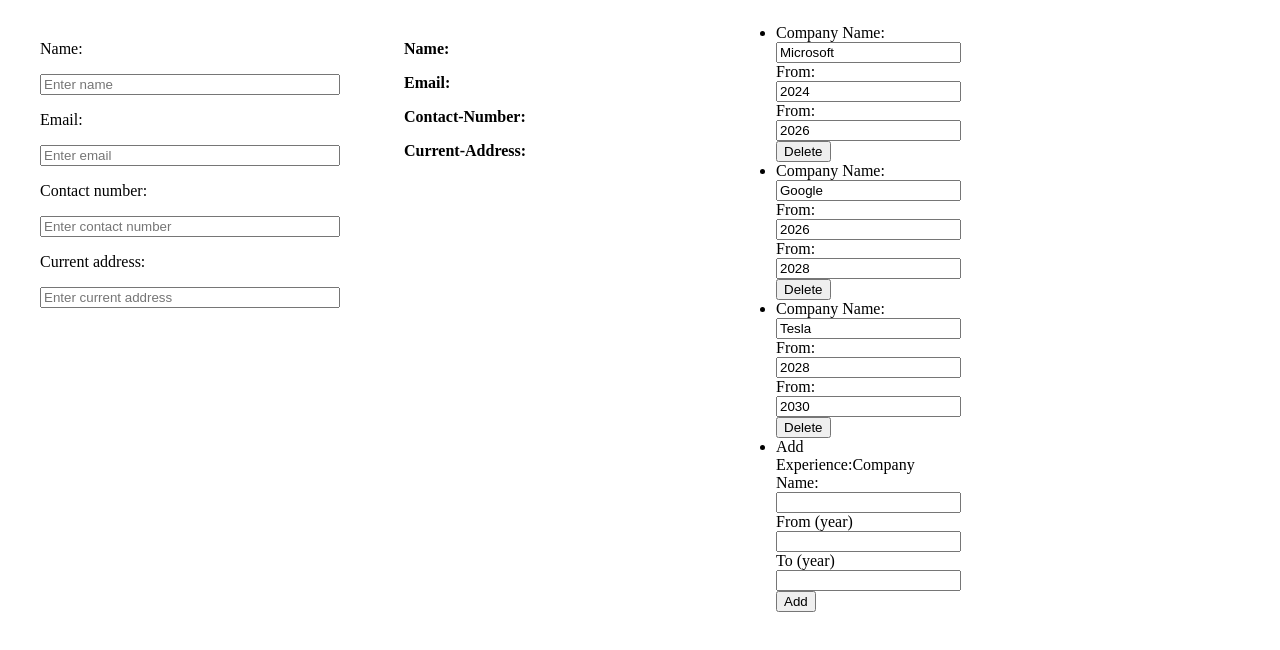
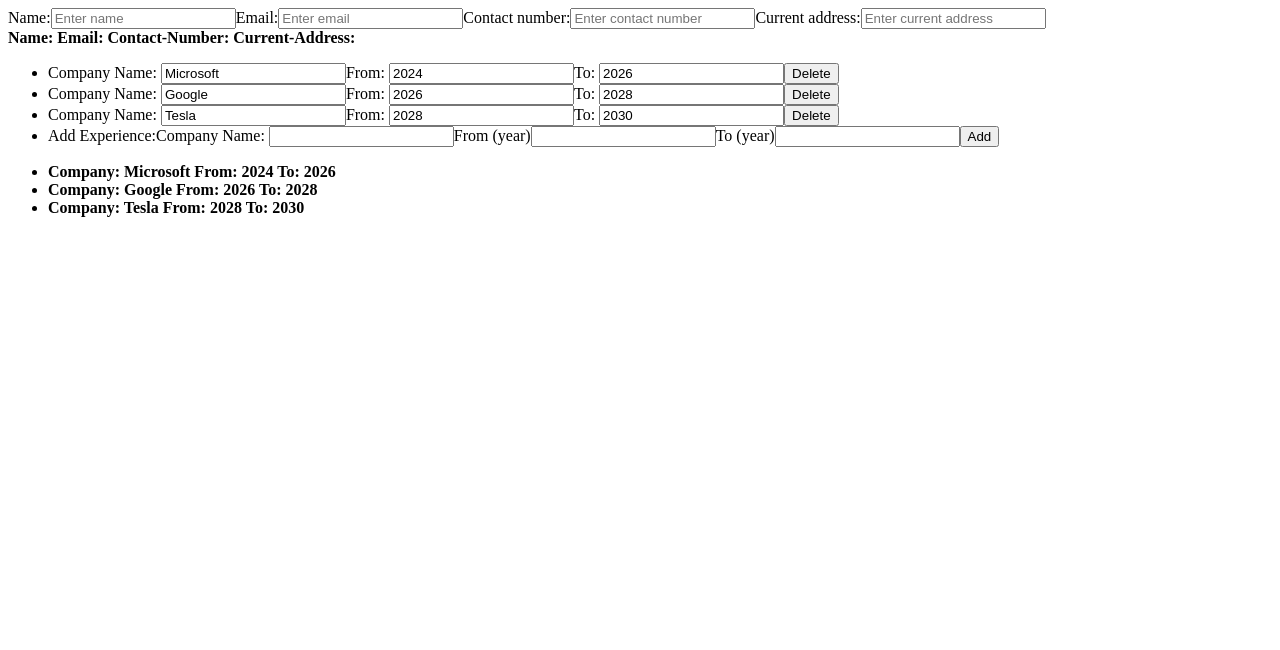
Before and after one commit to AnuragYadav404/cv-application, a React (Vite) app in the folder cv-application/: page / in a window 1280 px wide. Shown: the top 650 px of the page. Built offline with nearby package versions, Linux system fonts and the light colour scheme.

Commit message:
Restructures WorkExperience and Implements DisplayWorkExperience

```diff
--- a/cv-application/src/App.css
+++ b/cv-application/src/App.css
@@ -1,4 +1,4 @@
-
+/*
 .mainDiv {
   display: flex;
 }
@@ -19,4 +19,4 @@
 
 .expItem {
   max-width: 100px;
-}
+} */
--- a/cv-application/src/App.jsx
+++ b/cv-application/src/App.jsx
@@ -3,7 +3,8 @@ import "./App.css";
 import PersonalDetailsForm from "./components/PersonalDetails";
 import DisplayPersonalDetails from "./components/DisplayPersonalDetails";
 import WorkExperience from "./components/WorkExperience";
-import { Fragment } from "react";
+import DisplayWorkExperience from "./components/DisplayWorkExperience";
+// import { Fragment } from "react";
 
 function App() {
   const [name, setName] = useState("");
@@ -11,6 +12,7 @@ function App() {
   const [phone, setPhone] = useState("");
   const [currentAddress, setCurrentAddress] = useState("");
   // const [experience, setExperience] = useState([]);
+  const [experience, setExperience] = useState(initialWorkExp);
 
   return (
     <div className="mainDiv">
@@ -25,10 +27,37 @@ function App() {
         currentAddress={currentAddress}
         setCurrentAddress={setCurrentAddress}
       />
-      <DisplayPersonalDetails name={name} email={email} phone={phone} currentAddress={currentAddress} />
-      <WorkExperience />
+      <DisplayPersonalDetails
+        name={name}
+        email={email}
+        phone={phone}
+        currentAddress={currentAddress}
+      />
+      <WorkExperience experience={experience} setExperience={setExperience} />
+      <DisplayWorkExperience experience={experience} />
     </div>
   );
 }
 
+let initialWorkExp = [
+  {
+    id: "Microsoft@20242026",
+    companyName: "Microsoft",
+    yearFrom: 2024,
+    yearTo: 2026,
+  },
+  {
+    id: "Google@20262028",
+    companyName: "Google",
+    yearFrom: 2026,
+    yearTo: 2028,
+  },
+  {
+    id: "Tesla@20282030",
+    companyName: "Tesla",
+    yearFrom: 2028,
+    yearTo: 2030,
+  },
+];
+
 export default App;
--- /dev/null
+++ b/cv-application/src/components/DisplayWorkExperience.jsx
@@ -0,0 +1,21 @@
+import PropTypes from "prop-types";
+
+export default function DisplayWorkExperience({ experience }) {
+    return (
+        <div className="displayWorkExperience">
+            <ul>
+                {experience.map((exp) => {
+                   return  (<li key={exp.id}>
+                        <b>Company: {exp.companyName} </b>
+                        <b>From: {exp["yearFrom"]} </b>
+                        <b>To: {exp["yearTo"]} </b>
+                    </li>)
+                })}
+            </ul>
+        </div>
+    )
+}
+
+DisplayWorkExperience.propTypes = {
+  experience: PropTypes.any,
+};
--- /dev/null
+++ b/cv-application/src/components/ExperienceDetails.jsx
@@ -0,0 +1,3 @@
+export default function ExperienceDetails(experience, setExperience) {
+
+}
--- a/cv-application/src/components/WorkExperience.jsx
+++ b/cv-application/src/components/WorkExperience.jsx
@@ -1,11 +1,11 @@
 import { useState } from "react";
+import PropTypes from "prop-types";
 
-
-export default function WorkExperience() {
-  const [experience, setExperience] = useState(initialWorkExp);
-  const [newCompany, setNewCompany] = useState('');
-  const [newYearFrom, setNewYearFrom] = useState('');
-  const [newYearTo, setNewYearTo] = useState('');
+export default function WorkExperience({ experience, setExperience }) {
+  // const [experience, setExperience] = euseState(initialWorkExp);
+  const [newCompany, setNewCompany] = useState("");
+  const [newYearFrom, setNewYearFrom] = useState("");
+  const [newYearTo, setNewYearTo] = useState("");
 
   function handleCompanyNameChange(newName, id) {
     setExperience(
@@ -38,79 +38,102 @@ export default function WorkExperience() {
   }
 
   function handleExperienceDelete(id) {
-    setExperience(
-        experience.filter((exp) => exp.id!==id)
-    )
+    setExperience(experience.filter((exp) => exp.id !== id));
   }
 
   function addNewExperience() {
     // add check here for all the fields have been added
-    if(newCompany.length>0 && newYearFrom.length>0 && newYearTo.length>0){
-        let newId = newCompany+'@'+newYearFrom+newYearTo;
+    if (
+      newCompany.length > 0 &&
+      newYearFrom.length > 0 &&
+      newYearTo.length > 0
+    ) {
+      let newId = newCompany + "@" + newYearFrom + newYearTo;
       let newExp = {
         id: newId,
         companyName: newCompany,
-            "yearFrom": newYearFrom,
-            "yearTo": newYearTo,
-        }
+        yearFrom: newYearFrom,
+        yearTo: newYearTo,
+      };
       setExperience([...experience, newExp]);
-        setNewCompany('');
-        setNewYearFrom('');
-        setNewYearTo('');
+      setNewCompany("");
+      setNewYearFrom("");
+      setNewYearTo("");
     }
   }
-
 
   return (
     <div className="workExperience">
       <ul className="workExperienceList">
         {experience.map((exp) => {
           return (
-            <li key={exp.id} >
-              <label htmlFor="companyName">Company Name: </label>
+            <li key={exp.id}>
+              <label htmlFor={exp.id+exp.companyName}>Company Name: </label>
               <input
                 type="text"
-                id="companyName"
+                id={exp.id+exp.companyName}
                 placeholder="Company Name"
                 value={exp.companyName}
                 onChange={(e) =>
                   handleCompanyNameChange(e.target.value, exp.id)
                 }
               />
-              <label htmlFor="yearFrom">From: </label>
+              <label htmlFor={exp.id + exp["yearFrom"]}>From: </label>
               <input
                 type="text"
-                id="yearFrom"
+                id={exp.id + exp["yearFrom"]}
                 placeholder="Start Year"
                 value={exp.yearFrom}
-                onChange={(e) => handleYearChange("yearFrom", e.target.value, exp.id)}
+                onChange={(e) =>
+                  handleYearChange("yearFrom", e.target.value, exp.id)
+                }
               />
-              <label htmlFor="yearTo">From: </label>
+              <label htmlFor={exp.id+exp["yearTo"]}>To: </label>
               <input
                 type="text"
-                id="yearTo"
+                id={exp.id+exp["yearTo"]}
                 placeholder="End Year"
                 value={exp.yearTo}
-                onChange={(e) => handleYearChange("yearTo", e.target.value, exp.id)}
+                onChange={(e) =>
+                  handleYearChange("yearTo", e.target.value, exp.id)
+                }
               />
-              <button onClick={() => handleExperienceDelete(exp.id)}>Delete</button>
+              <button onClick={() => handleExperienceDelete(exp.id)}>
+                Delete
+              </button>
             </li>
-
           );
         })}
         {/* Add checks for checking all fields are entered before adding to the experience array */}
         <li key={"newExp"}>
           Add Experience:
           <label htmlFor="newExpCompany">Company Name: </label>
-            <input type="text" id="newExpCompany" value={newCompany} onChange={(e)=>setNewCompany(e.target.value)} required/>
+          <input
+            type="text"
+            id="newExpCompany"
+            value={newCompany}
+            onChange={(e) => setNewCompany(e.target.value)}
+            required
+          />
           <label htmlFor="newExpYearFrom">From (year)</label>
-            <input type="text" id="newExpYearFrom" value={newYearFrom} onChange={(e)=>setNewYearFrom(e.target.value)} required/>
+          <input
+            type="text"
+            id="newExpYearFrom"
+            value={newYearFrom}
+            onChange={(e) => setNewYearFrom(e.target.value)}
+            required
+          />
           <label htmlFor="newExpYearTo">To (year)</label>
-            <input type="text" id="newExpYearTo" value={newYearTo} onChange={(e)=>setNewYearTo(e.target.value)} required/>
+          <input
+            type="text"
+            id="newExpYearTo"
+            value={newYearTo}
+            onChange={(e) => setNewYearTo(e.target.value)}
+            required
+          />
           <button onClick={addNewExperience}>Add</button>
         </li>
       </ul>
-
     </div>
   );
 }
@@ -121,23 +144,8 @@ export default function WorkExperience() {
              Year from
              Year to
 */
-let initialWorkExp = [
-  {
-    id: "Microsoft@20242026",
-    companyName: "Microsoft",
-    "yearFrom": 2024,
-    "yearTo": 2026,
-  },
-  {
-    id: "Google@20262028",
-    companyName: "Google",
-    "yearFrom": 2026,
-    "yearTo": 2028,
-  },
-  {
-    id: "Tesla@20282030",
-    companyName: "Tesla",
-    "yearFrom": 2028,
-    "yearTo": 2030,
-  },
-];
+
+WorkExperience.propTypes = {
+  experience: PropTypes.any,
+  setExperience: PropTypes.any,
+};
```
Lines whose indentation alone changed are shown as unchanged.
